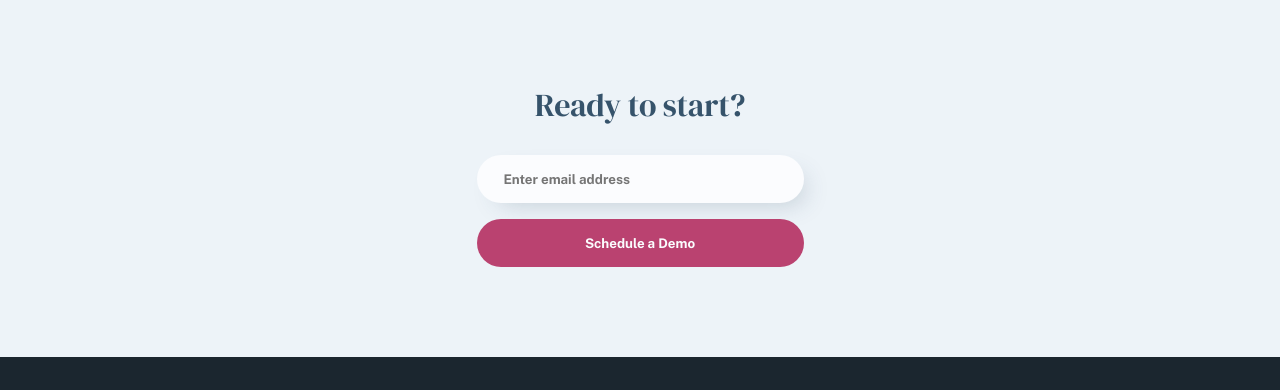
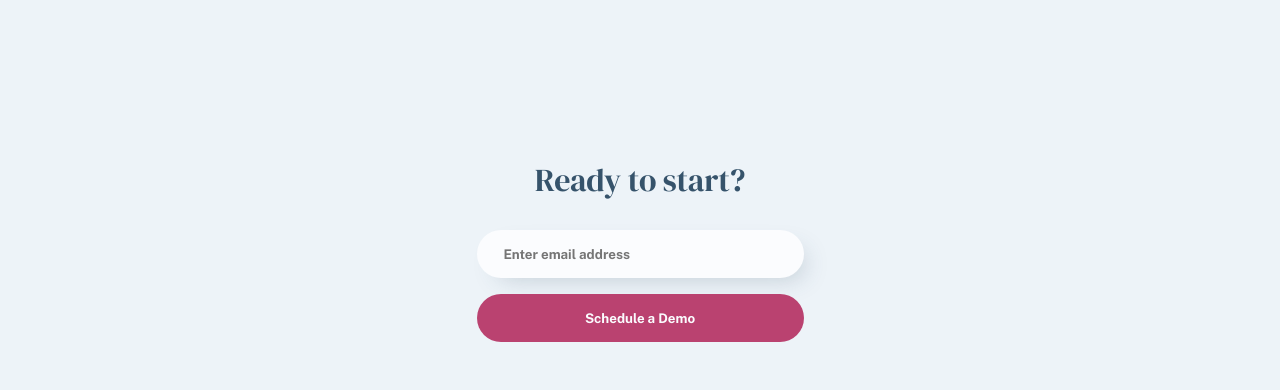
Before and after one commit to MareikeW/payAPI-multipage-website, a plain HTML site: page src/index.html in a window 1280 px wide. Shown: the part 4698-5088 px from the top of the page. Drawn offline with nearby package versions, Linux system fonts and the light colour scheme.

Commit message:
fix padding on ready to start section

```diff
--- a/src/styles.css
+++ b/src/styles.css
@@ -453,7 +453,7 @@ a {
     text-align: center;
     color: #36536B;
     background: #EDF3F8;
-    padding-bottom: 6em;
+    padding: 5em 0;
 }
 
 .ready-to-start__section form {
```
